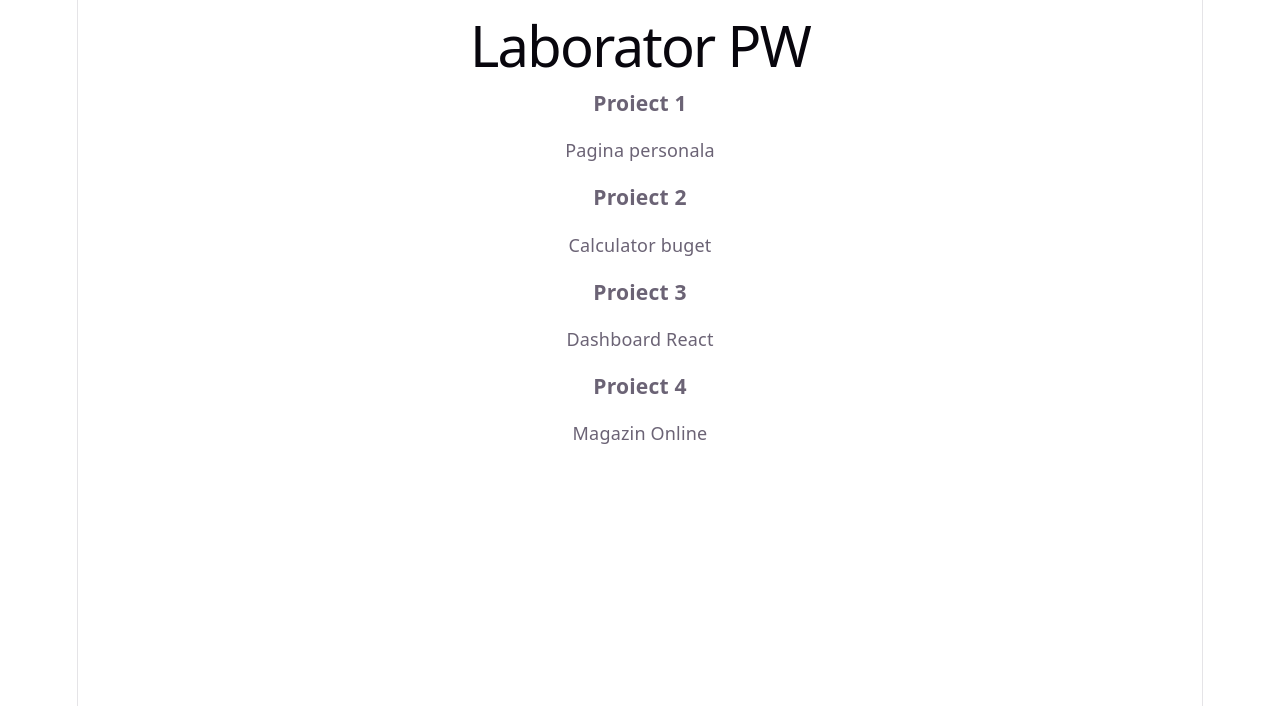
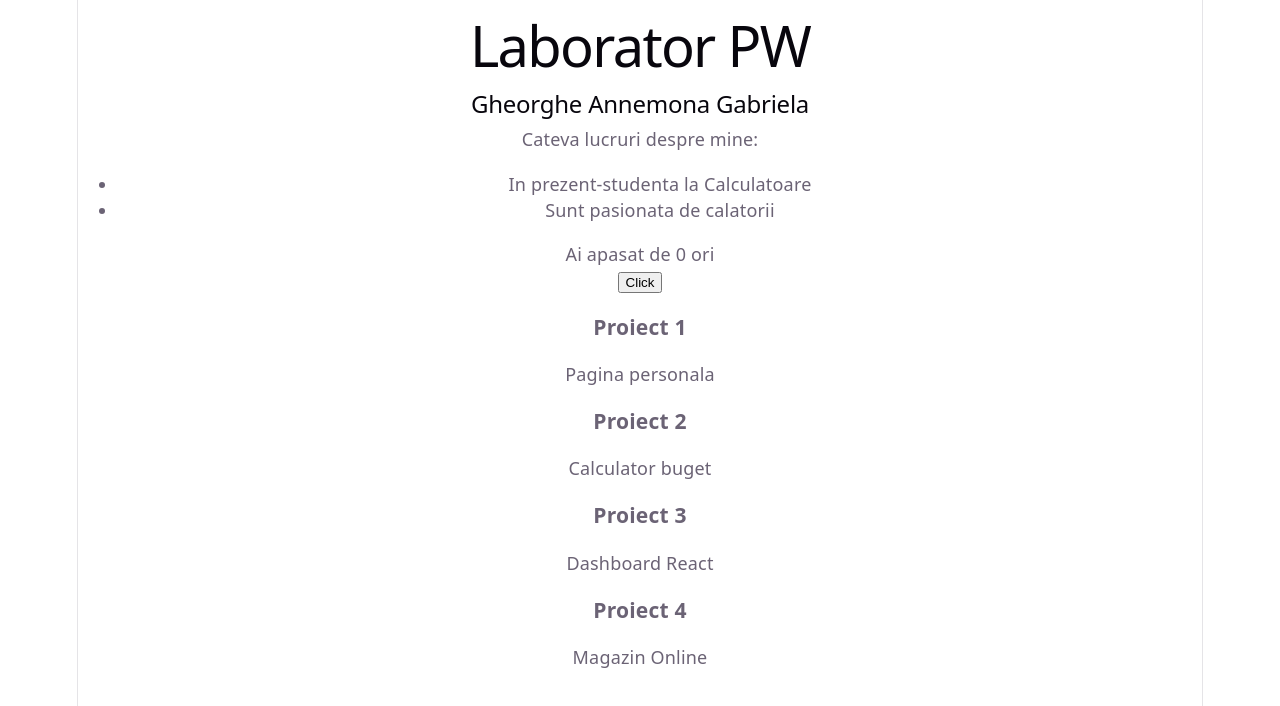
Before and after one commit to Annemona160/Lab-PW, a React (Vite) app: page / in a window 1280 px wide. Shown: the top 706 px of the page. Built offline with nearby package versions, Linux system fonts and the light colour scheme.

Commit message:
Ex5: Stare (state) cu useState

```diff
--- a/src/App.jsx
+++ b/src/App.jsx
@@ -1,18 +1,32 @@
+import { useState } from 'react';
 import Card from './Card';
 function App() {
+    const [count, setCount] = useState(0);
+
     const projects = [
   { title: "Proiect 1", description: "Pagina personala" },
   { title: "Proiect 2", description: "Calculator buget" },
   { title: "Proiect 3", description: "Dashboard React" },
-  { title: "Proiect 4", description: "Magazin Online" },
+  { title: "Proiect 4", description: "Magazin Online" }, //Cel adaugat in plus
 ];
 
  return (
  <div>
  <h1>Laborator PW</h1>
+  <h2>Gheorghe Annemona Gabriela</h2>
+      <p>Cateva lucruri despre mine:</p>
+          <ul>
+             <li>In prezent-studenta la Calculatoare</li>
+             <li>Sunt pasionata de calatorii</li>
+         </ul>
+
+         <p>Ai apasat de {count} ori</p>
+         <button onClick={() => setCount(count + 1)}>Click</button>
+
  {projects.map(function(item, index) {
   return <Card key={index} title={item.title} description={item.description} />;
 })}
+
  </div>
  );
 }
```
